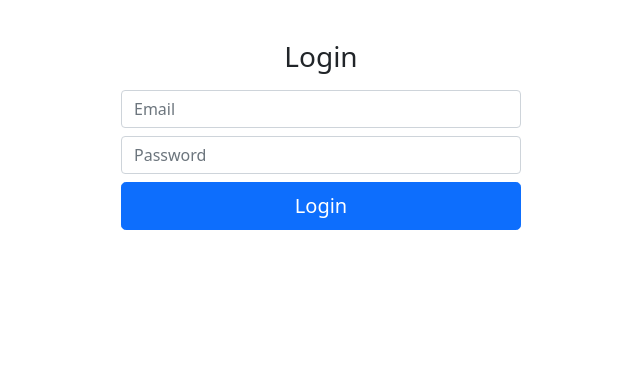
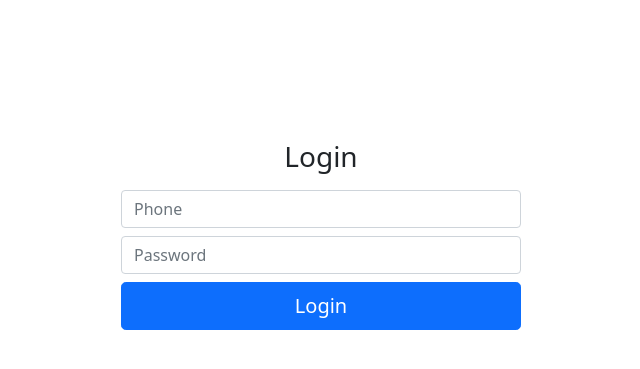
Before and after one commit to aungkaungkhant-nssh/Third-Year-Volting-System, a PHP site: page / in a window 1280 px wide. Shown: the top 369 px of the page, without its empty margins (319-959 px from the left). Run offline with PHP 8.4, Linux system fonts and the light colour scheme.

Commit message:
login page change design

```diff
--- a/index.php
+++ b/index.php
@@ -7,26 +7,26 @@
     <title>Document</title>
     <link rel="stylesheet" href="css/bootstrap.min.css">
     <style>
- .wrap {
- width: 100%;
- max-width: 400px;
- margin: 40px auto;
+        .wrap {
+        width: 90%;
+        max-width: 400px;
+        margin: 140px auto;
  }
  </style>
 </head>
 <body class="text-center">
     <div class="wrap">
         <h1 class="h3 mb-3">Login</h1>
-        <?php if ( isset($_GET['incorrect']) ) : ?>
+        <!-- <?php if ( isset($_GET['incorrect']) ) : ?>
             <div class="alert alert-warning">
                 Incorrect Email or Password
             </div>
-        <?php endif ?>
+        <?php endif ?> -->
         <form action="_actions/login.php" method="post">
             <input
-                type="email" name="email"
+                type="text" name="phone"
                 class="form-control mb-2"
-                placeholder="Email" required
+                placeholder="Phone" required
             >
             <input
                 type="password" name="password"
```
